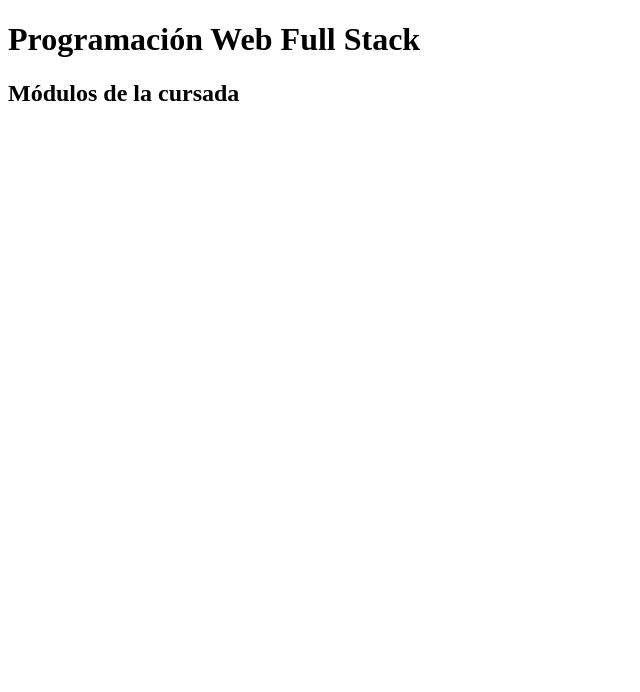
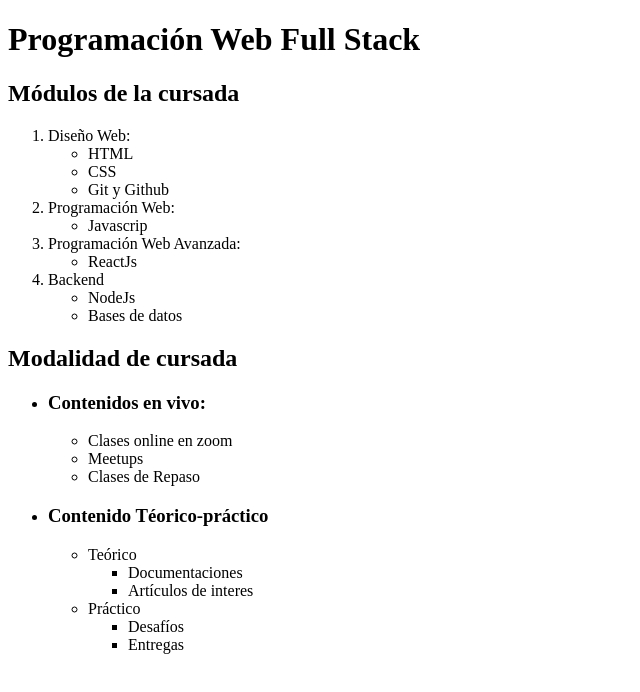
Before and after one commit to Estebancat07/EstebanTP1, a plain HTML site: page Listas anidadas/index.html in a window 1280 px wide. Shown: the whole page, without its empty margins (0-640 px from the left). Drawn offline with Linux system fonts and the light colour scheme.

Commit message:
fin anidadas

```diff
--- a/Listas anidadas/index.html
+++ b/Listas anidadas/index.html
@@ -9,5 +9,55 @@
 <body>
     <h1>Programación Web Full Stack</h1>
     <h2>Módulos de la cursada</h2>
+    <ol>
+        <li>Diseño Web:
+            <ul>
+                <li>HTML</li>
+                <li>CSS</li>
+                <li>Git y Github</li>
+            </ul>
+            <li>Programación Web:
+                <ul>
+                    <li>Javascrip</li>
+                </ul>
+                <li>Programación Web Avanzada:
+                    <ul>
+                        <li>ReactJs</li>
+                    </ul>
+                    <li>Backend
+                        <ul>
+                            <li>NodeJs</li>
+                            <li>Bases de datos</li>
+                        </ul>
+
+        </li>
+    </ol>
+    <h2>Modalidad de cursada</h2>
+    <ul>
+        <li><h3>Contenidos en vivo:</h3></li>
+        <ul>
+            <li>Clases online en zoom</li>
+            <li>Meetups</li>
+            <li>Clases de Repaso</li>
+        </ul>
+
+        <li><h3>Contenido Téorico-práctico</h3></li>
+        <ul>
+            <li>Teórico</li>
+            <ul>
+                <li>Documentaciones</li>
+                <li>Artículos de interes</li>
+            </ul>
+            <li>Práctico</li>
+            <ul>
+                <li>Desafíos</li>
+                <li>Entregas</li>
+            </ul>
+        </ul>
+
+
+    </ul>
+
+
 </body>
 </html>
```
